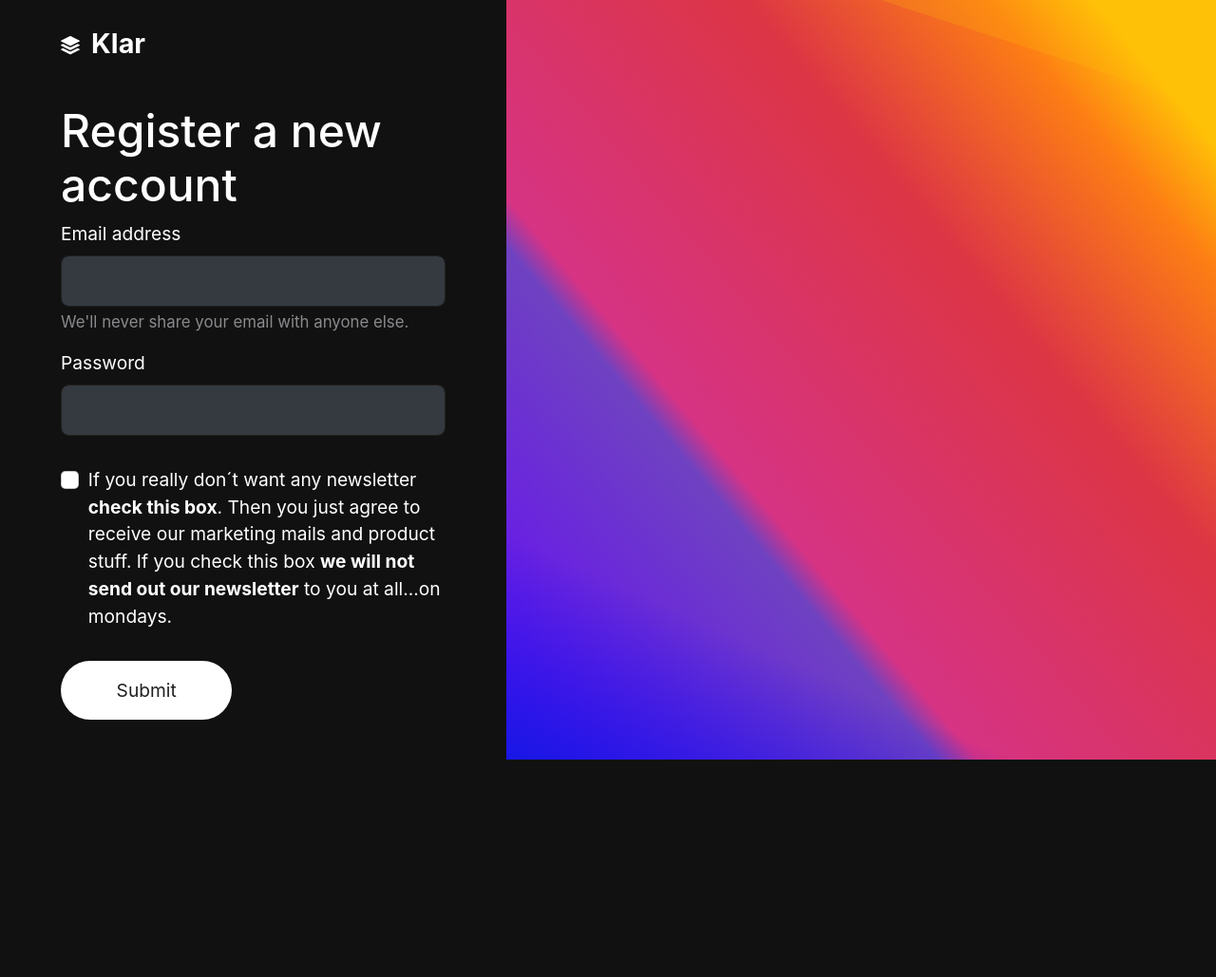
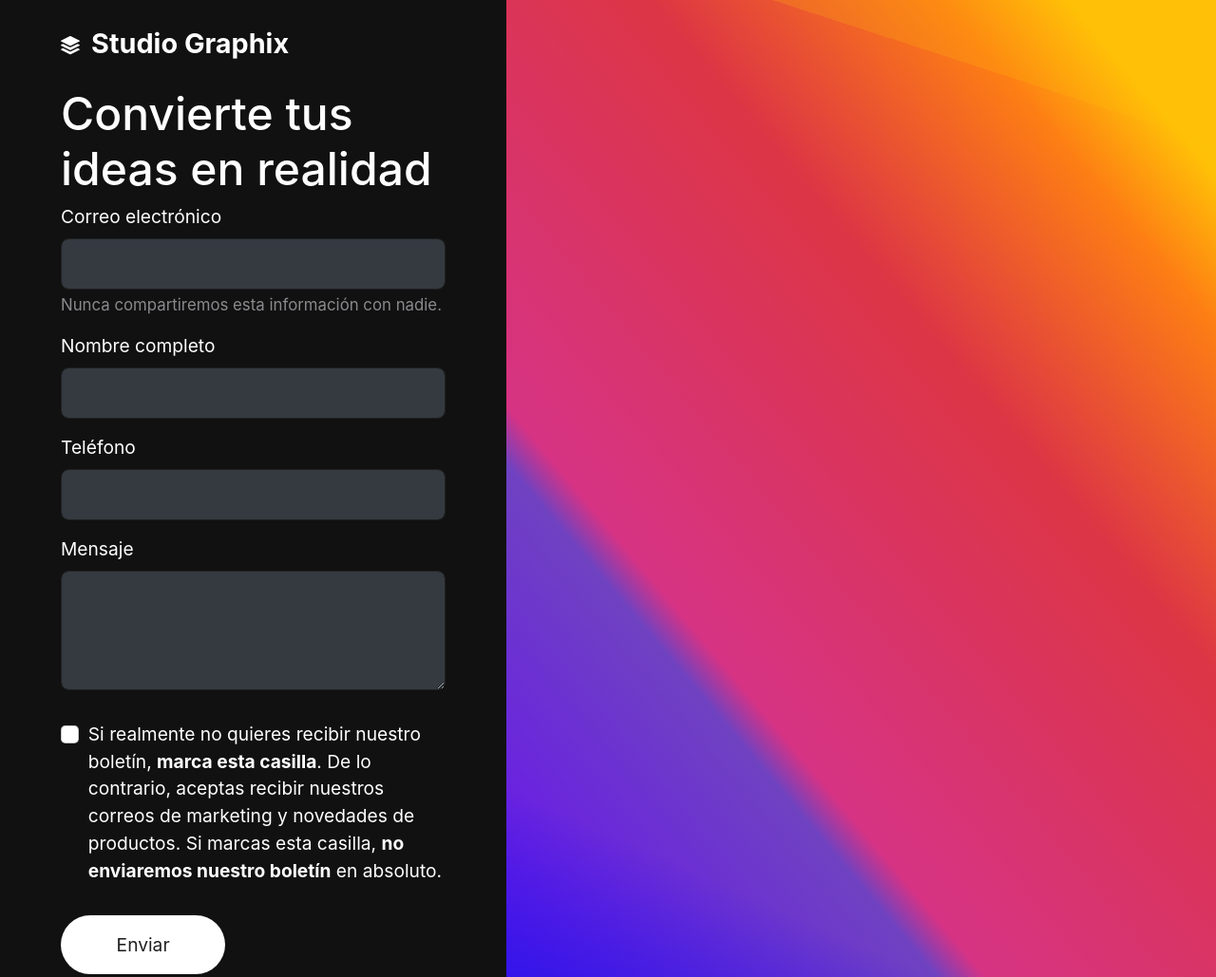
Before and after one commit to FranMayer/hub, a plain HTML site: page system.html in a window 1280 px wide. Shown: the top 1029 px of the page at 95% size. Before the commit the page ends 800 px from the top, so only its background shows below. Drawn offline with Linux system fonts and the light colour scheme.

Commit message:
Modificando form

```diff
--- a/system.html
+++ b/system.html
@@ -1,5 +1,5 @@
 <!doctype html>
-<html class="h-100" lang="en">
+<html class="h-100" lang="es">
 
   <head>
       <meta charset="utf-8">
@@ -12,7 +12,7 @@
   <meta name="author" content="Holger Koenemann">
   <meta name="generator" content="Eleventy v2.0.0">
   <meta name="HandheldFriendly" content="true">
-  <title>Register a new account</title>
+  <title>Studio Graphix - Contacto</title>
   <link rel="stylesheet" href="css/theme.min.css">
 
 
@@ -31,31 +31,41 @@
     <path d="m14.12 10.163 1.715.858c.22.11.22.424 0 .534L8.267 15.34a.598.598 0 0 1-.534 0L.165 11.555a.299.299 0 0 1 0-.534l1.716-.858 5.317 2.659c.505.252 1.1.252 1.604 0l5.317-2.66zM7.733.063a.598.598 0 0 1 .534 0l7.568 3.784a.3.3 0 0 1 0 .535L8.267 8.165a.598.598 0 0 1-.534 0L.165 4.382a.299.299 0 0 1 0-.535L7.733.063z"/>
     <path d="m14.12 6.576 1.715.858c.22.11.22.424 0 .534l-7.568 3.784a.598.598 0 0 1-.534 0L.165 7.968a.299.299 0 0 1 0-.534l1.716-.858 5.317 2.659c.505.252 1.1.252 1.604 0l5.317-2.659z"/>
   </svg>
-  <span class="ms-md-1 mt-1 fw-bolder me-md-5">Klar</span>
+  <span class="ms-md-1 mt-1 fw-bolder me-md-5">Studio Graphix</span>
 </a>
 
             </header>
             <main class="mb-auto col-12">
-              <h1>Register a new account</h1>
+              <h1>Convierte tus ideas en realidad</h1>
 
-<form class="row">
+<form class="row" method="post" action="#">
   <div class="col-12">
     <div class="mb-3">
-    <label for="exampleInputEmail1" class="form-label">Email address</label>
+      <label for="exampleInputEmail1" class="form-label">Correo electrónico</label>
       <input type="email" class="form-control form-control-lg bg-gray-800 border-dark" id="exampleInputEmail1" aria-describedby="emailHelp">
-    <div id="emailHelp" class="form-text">We'll never share your email with anyone else.</div>
+      <div id="emailHelp" class="form-text">Nunca compartiremos esta información con nadie.</div>
     </div>
     <div class="mb-3">
-    <label for="exampleInputPassword1" class="form-label">Password</label>
-    <input type="password" class="form-control form-control-lg bg-gray-800 border-dark" id="exampleInputPassword1">
+      <label for="exampleInputName" class="form-label">Nombre completo</label>
+      <input type="text" class="form-control form-control-lg bg-gray-800 border-dark" id="exampleInputName">
+    </div>
+    <div class="mb-3">
+      <label for="exampleInputPhone" class="form-label">Teléfono</label>
+      <input type="tel" class="form-control form-control-lg bg-gray-800 border-dark" id="exampleInputPhone">
+    </div>
+    <div class="mb-3">
+      <label for="exampleInputMessage" class="form-label">Mensaje</label>
+      <textarea class="form-control form-control-lg bg-gray-800 border-dark" id="exampleInputMessage" rows="3"></textarea>
     </div>
     <div class="mb-3 form-check py-3">
       <input type="checkbox" class="form-check-input" id="exampleCheck1">
-    <label class="form-check-label" for="exampleCheck1">If you really don´t want any newsletter <strong>check this box</strong>. Then you just agree to receive our marketing mails and product stuff. If you check this box <strong>we will not send out our newsletter</strong> to you at all...on mondays.</label>
+      <label class="form-check-label" for="exampleCheck1">Si realmente no quieres recibir nuestro boletín, <strong>marca esta casilla</strong>. De lo contrario, aceptas recibir nuestros correos de marketing y novedades de productos. Si marcas esta casilla, <strong>no enviaremos nuestro boletín</strong> en absoluto.</label>
     </div>
-  <button type="submit" class="btn btn-white btn-xl mb-4">Submit</button>
+    <button type="submit" class="btn btn-white btn-xl mb-4">Enviar</button>
+    <button type="reset" class="btn btn-secondary btn-xl mb-4" style="background-color: #8E44AD;">Borrar datos</button>
   </div>
 </form>
+
 
             </main>
           </div>
```
Also changed, not shown: index.html (+1 -2 lines). Lines whose indentation alone changed are shown as unchanged.
